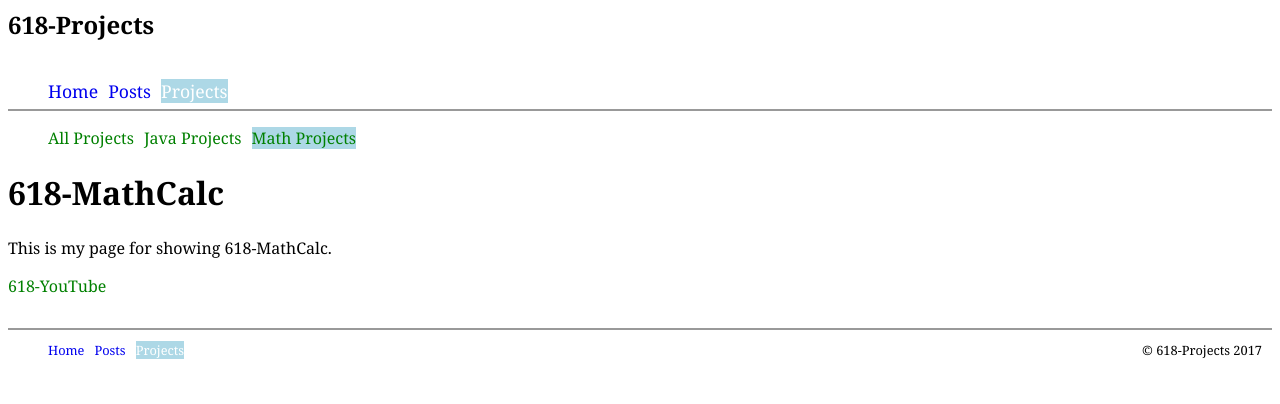
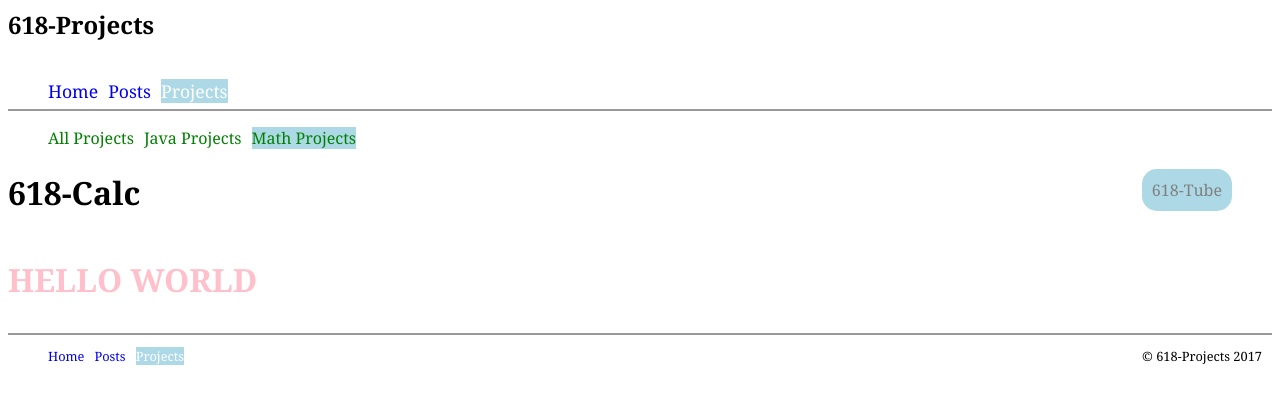
Before and after one commit to 618phi/Projects, a Jekyll site: the page built from Projects/MathProjects/calc.md, in a window 1280 px wide. Shown: the top 404 px of the page. Built offline with Jekyll 4.4.1, drawn with Linux system fonts in a browser that asks for light colours.

Commit message:
changed from html to md projects

```diff
--- a/Projects/MathProjects/calc.html
+++ /dev/null
@@ -1,11 +0,0 @@
----
-layout: project
----
-
-<h1>
-	618-MathCalc
-</h1>
-
-<p>
-	This is my page for showing 618-MathCalc.
-<p>
--- /dev/null
+++ b/Projects/MathProjects/calc.md
@@ -0,0 +1,10 @@
+---
+layout: page
+title: 618-Calc
+meta: Application for math problems.
+image: math.png
+type: java
+---
+<h1 style='color: pink'>
+HELLO WORLD
+</h1>
--- /dev/null
+++ b/_layouts/page.html
@@ -0,0 +1,15 @@
+---
+layout: project
+---
+<div class="clearfix">
+    <h1 style="float: left">
+        {{page.title}}
+    </h1>
+    <span style="float: right; margin-top: 30px; margin-right: 40px;">
+        <a href='https://www.youtube.com/channel/UCz-ViYfEMUhFREpuUhqEImQ' target='blank' class='tube'">
+            618-Tube
+        </a>
+    </span>
+</div>
+
+{{content}}
--- a/_layouts/project.html
+++ b/_layouts/project.html
@@ -26,11 +26,3 @@ layout: default
 </nav>
 
 {{content}}
-
-<footer>
-	<p>
-		<a href='https://youtu.be/8J1fYrvH1H4' style='color:green' target='blank'>
-			618-YouTube
-		</a>
-	</p>
-</footer>
--- a/css/common.css
+++ b/css/common.css
@@ -5,6 +5,10 @@ html {
 }
 a {
     text-decoration: none;
+}
+a:focus {
+  border: none;
+  outline: none;
 }
 ul {
     list-style:none;
@@ -54,3 +58,9 @@ div ul li {
     margin-bottom: 50px;
     border-top: 2px solid #999;
 }
+.tube {
+    color: gray;
+    background: lightblue;
+    padding: 10px;
+    border-radius: 15px;
+}
--- a/index.html
+++ b/index.html
@@ -7,7 +7,10 @@ layout: default
 </h1>
 
 <p>
-    This is going to be my projects home page. I will be giving written details here.
+    Welcome to the home of 618-Projects. Here you can browse all the projects created and highlighted by YouTube user
+    <a href='https://www.youtube.com/channel/UCz-ViYfEMUhFREpuUhqEImQ' target='blank' style="color:green">
+        Dandy Williams
+    </a>.
 </p>
 
 <h2>
```
Also changed, not shown: Projects/JavaProjects/sql.html (deleted, +0 -11 lines), Projects/JavaProjects/sql.md (added, +10 -0 lines), Projects/JavaProjects/tin.html (deleted, +0 -11 lines), Projects/JavaProjects/tin.md (added, +10 -0 lines), Projects/MathProjects/msite.html (deleted, +0 -11 lines), Projects/MathProjects/msite.md (added, +10 -0 lines). Lines whose indentation alone changed are shown as unchanged.
